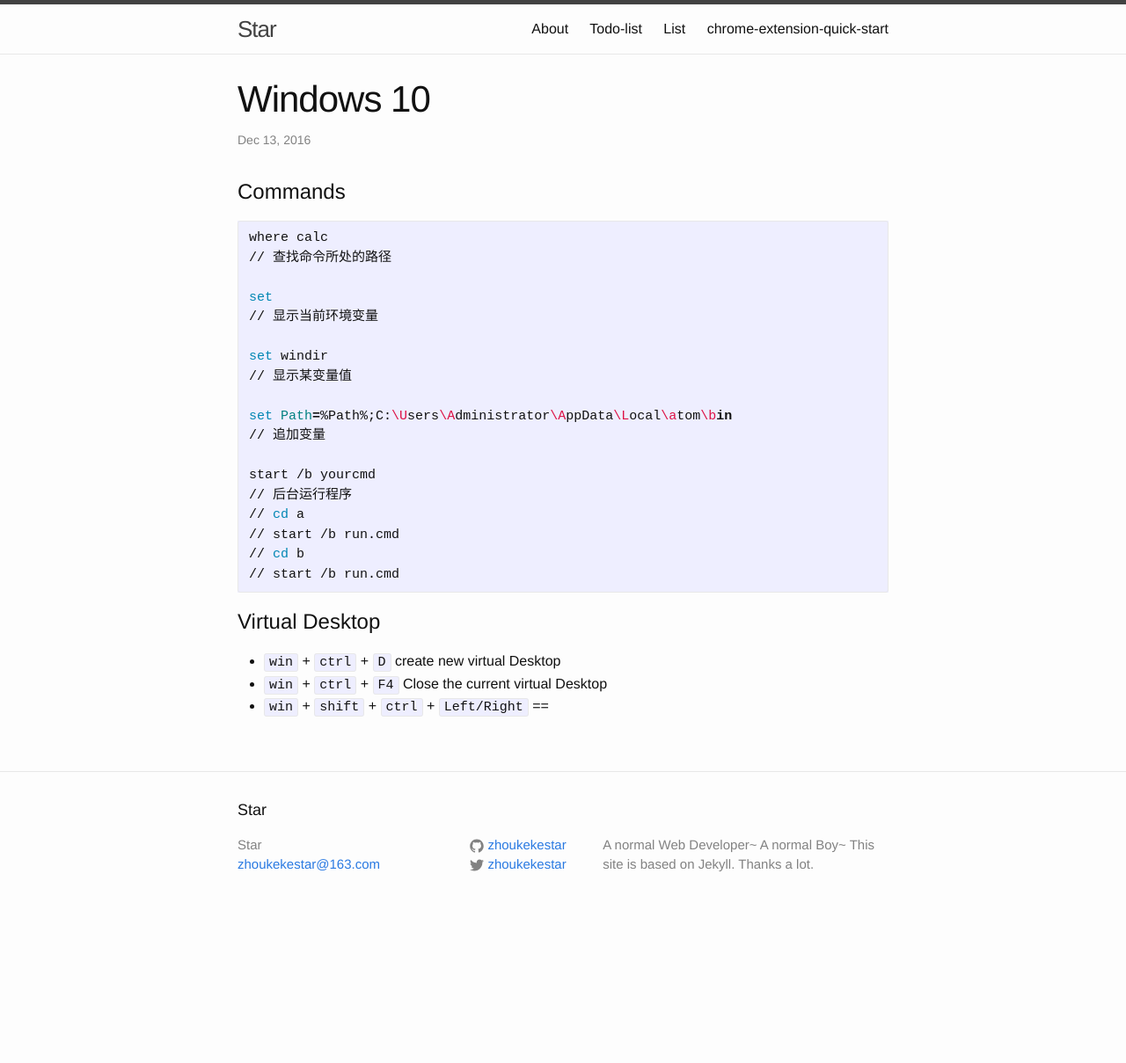
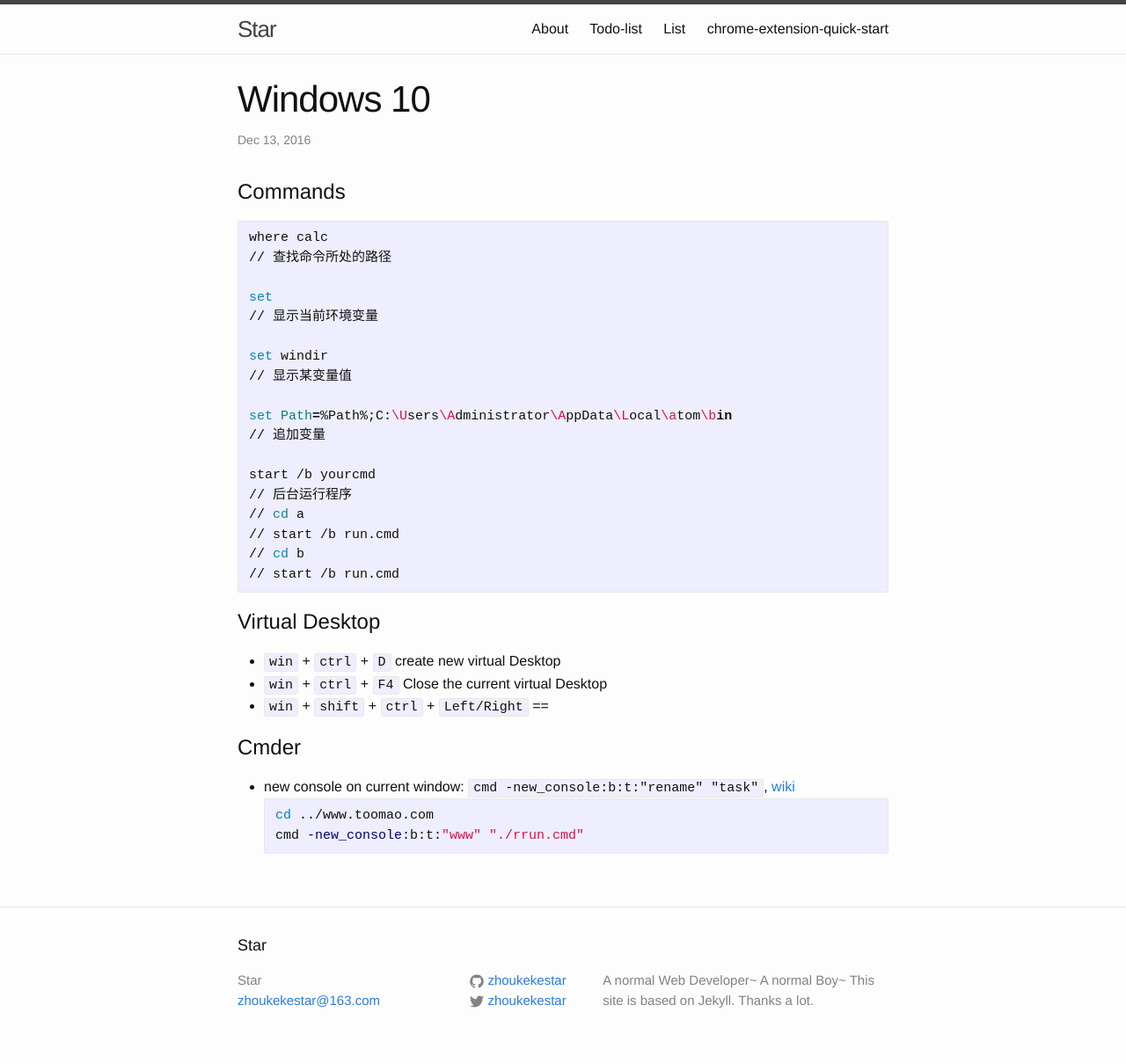
Before and after one commit to zhoukekestar/notes, a Jekyll site: the page built from _posts/2016-11-17-cmd-note.md, in a window 1280 px wide. Shown: the whole page at 88% size. Built offline with Jekyll 4.4.1, drawn with Linux system fonts in a browser that asks for light colours; before the commit the page ends 1055 px from its top, so only the background shows below that.

Commit message:
Added: cmder tip

````diff
--- a/_posts/2016-11-17-cmd-note.md
+++ b/_posts/2016-11-17-cmd-note.md
@@ -31,3 +31,10 @@ start /b yourcmd
 * `win` + `ctrl` + `D` create new virtual Desktop
 * `win` + `ctrl` + `F4` Close the current virtual Desktop
 * `win` + `shift` + `ctrl` + `Left/Right` ==
+
+# Cmder
+* new console on current window: `cmd -new_console:b:t:"rename" "task"`, [wiki](https://conemu.github.io/en/NewConsole.html)
+```shell
+cd ../www.toomao.com
+cmd -new_console:b:t:"www" "./rrun.cmd"
+```
````
